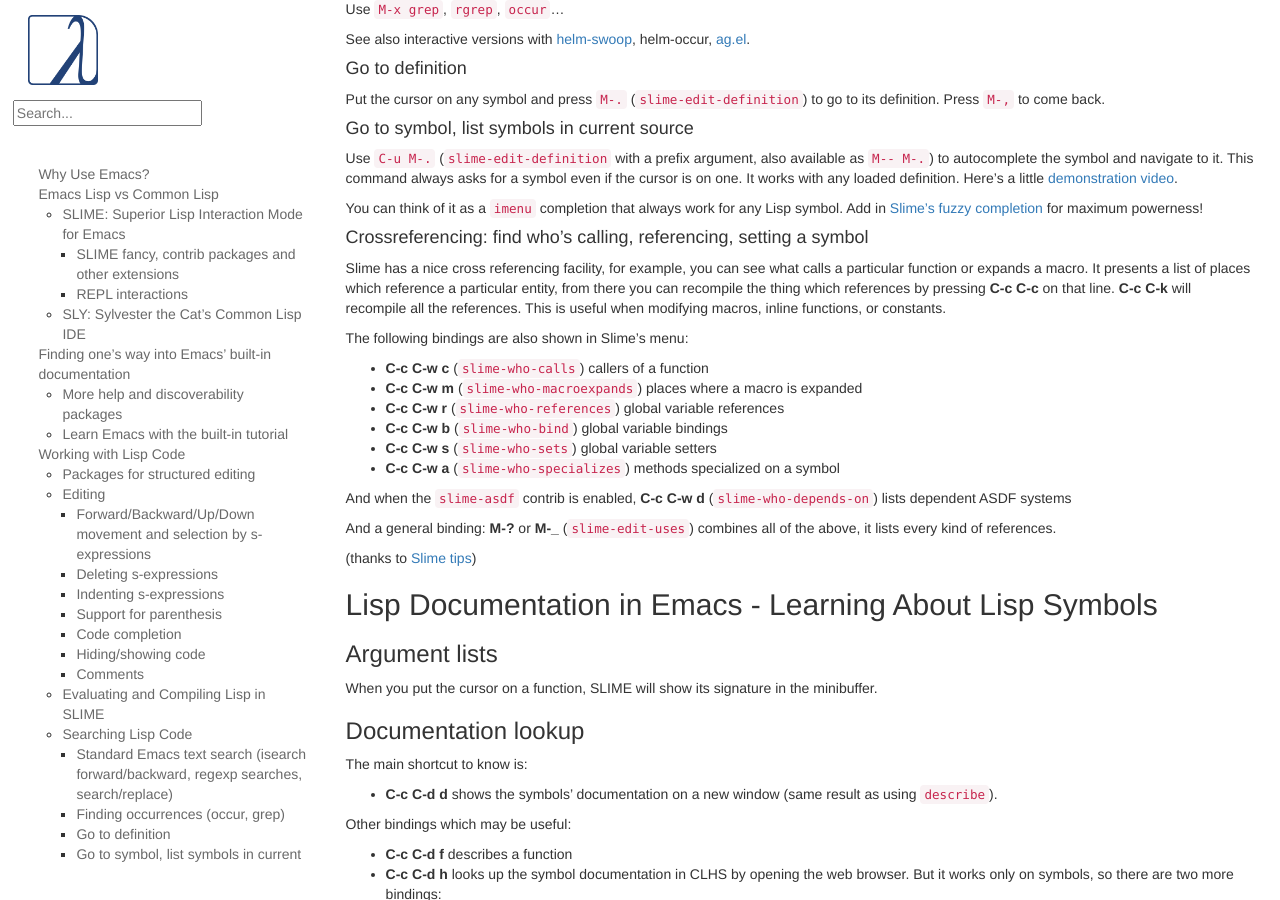
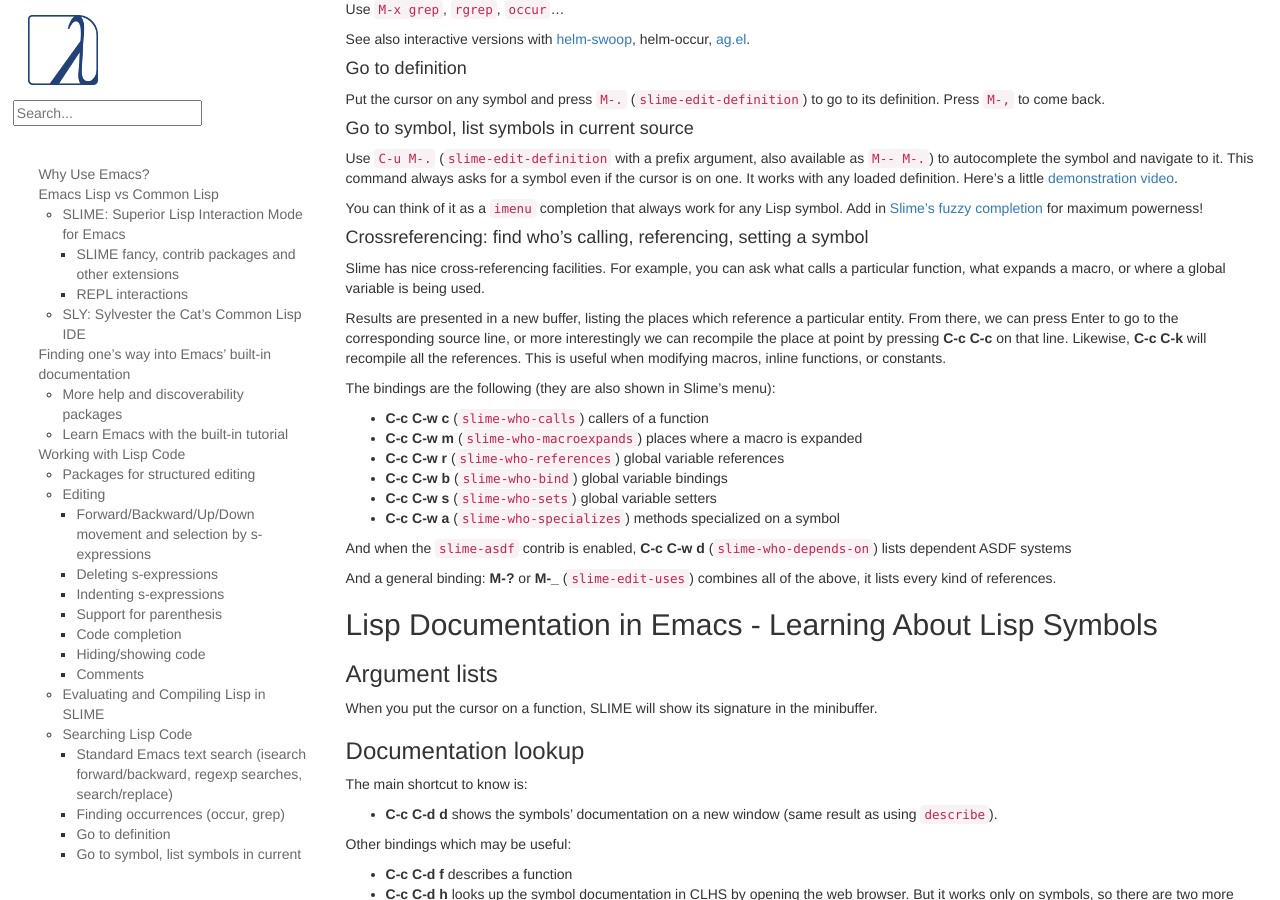
Before and after one commit to LispCookbook/cl-cookbook, a Jekyll site: the page built from emacs-ide.md, in a window 1280 px wide and 900 px high, scrolled down 7830 px. Built offline with Jekyll 4.4.1, drawn with Linux system fonts in a browser that asks for light colours.

Commit message:
emacs-ide: crossreferencing++

```diff
--- a/emacs-ide.md
+++ b/emacs-ide.md
@@ -474,14 +474,16 @@
 
 #### Crossreferencing: find who's calling, referencing, setting a symbol
 
-Slime has a nice cross referencing facility, for example, you can see
-what calls a particular function or expands a macro.  It presents a
-list of places which reference a particular entity, from there you can
-recompile the thing which references by pressing **C-c C-c** on that
-line. **C-c C-k** will recompile all the references. This is useful when
+Slime has nice cross-referencing facilities. For example, you can ask
+what calls a particular function, what expands a macro, or where a global variable is being used.
+
+Results are presented in a new buffer, listing the places which reference a particular entity.
+From there, we can press Enter to go to the corresponding source line,
+or more interestingly we can recompile the place at point by pressing **C-c C-c** on that
+line. Likewise, **C-c C-k** will recompile all the references. This is useful when
 modifying macros, inline functions, or constants.
 
-The following bindings are also shown in Slime's menu:
+The bindings are the following (they are also shown in Slime's menu):
 
 - **C-c C-w c** (`slime-who-calls`) callers of a function
 - **C-c C-w m** (`slime-who-macroexpands`) places where a macro is expanded
@@ -495,9 +497,6 @@
 
 And a general binding: **M-?** or **M-_** (`slime-edit-uses`) combines all
 of the above, it lists every kind of references.
-
-(thanks to [Slime tips](https://slime-tips.tumblr.com/page/2))
-
 
 <a name="Slide-13"></a>
 
```
